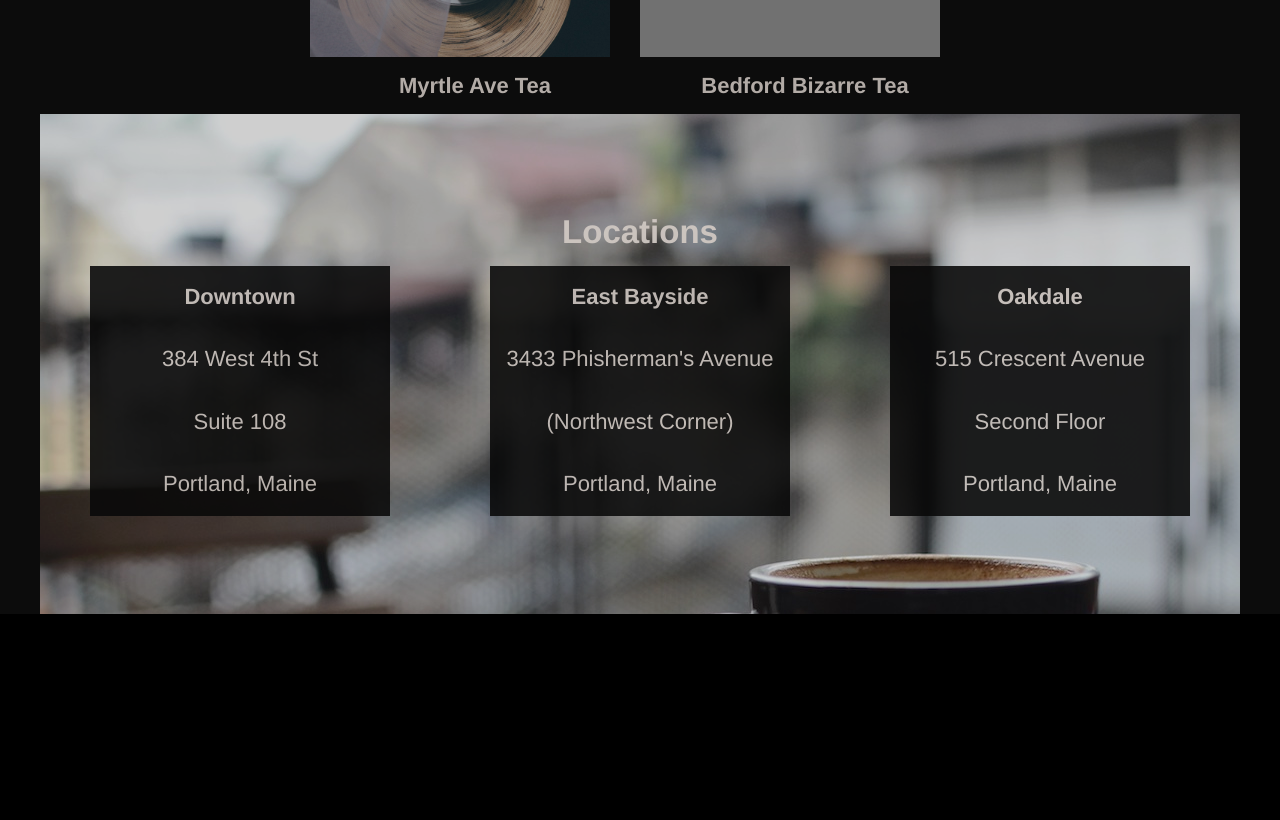
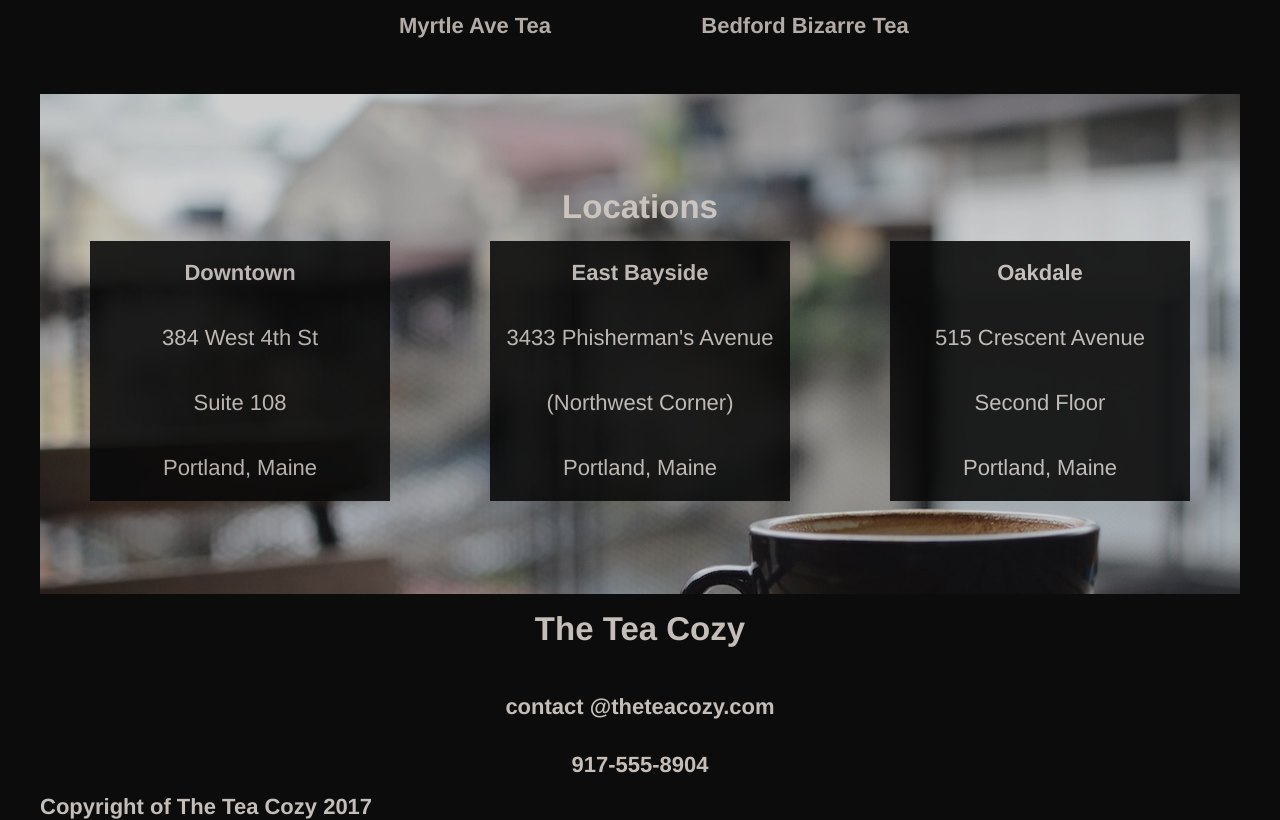
Before and after one commit to alonsoayalar/TeaCozy, a plain HTML site: page index.html in a window 1280 px wide. Shown: the part 1374-2194 px from the top of the page. Before the commit the page ends 1988 px from the top, so only its background shows below. Drawn offline with Linux system fonts and the light colour scheme; grey boxes are pictures that could not be loaded.

Commit message:
Missing details

```diff
--- a/index.html
+++ b/index.html
@@ -85,5 +85,14 @@
 
 
 <!-- Footer -->
+
+<div class="footer">
+  <h2>The Tea Cozy</h2>
+  <h5>contact @theteacozy.com</h5>
+  <h5>917-555-8904</h5>
+</div>
+<div class="copyright">
+  <h5>Copyright of The Tea Cozy 2017</h5>
+</div>
   </body>
 </html>
--- a/resources/css/style.css
+++ b/resources/css/style.css
@@ -76,7 +76,7 @@ h4 {
   flex-direction: column;
   justify-content: center;
   align-items: center;
-  margin-top: 100px;
+  margin-top: 40px;
 }
 
 .teas {
@@ -113,7 +113,9 @@ h4 {
   justify-content: center;
   align-items: center;
   height: 500px;
-  background-image: url("../images/locationsBackground.jpg")
+  background-image: url("../images/locationsBackground.jpg");
+  background-size: 1200px 750px;
+  margin-top: 40px;
 }
 
 .stage3 h2 {
@@ -135,7 +137,7 @@ h4 {
   flex-direction:column;
   justify-content: space-around;
   width: 300px;
-  height:250px;
+  height:260px;
 }
 
 .center {
@@ -143,7 +145,7 @@ h4 {
   flex-direction: column;
   justify-content: space-around;
   width: 300px;
-  height:250px;
+  height:260px;
 }
 
 .right {
@@ -151,5 +153,26 @@ h4 {
   flex-direction: column;
   justify-content: space-around;
   width: 300px;
-  height:250px;
+  height:260px;
 }
+
+/* Footer */
+
+.footer {
+  display: flex;
+  flex-direction:column;
+  justify-content: space-around;
+  height:200px;
+}
+
+.copyright {
+  display:flex;
+  width: 1200px;
+}
+
+.copyright h5 {
+  display: flex;
+  justify-content: flex-start;
+  text-align: left;
+  width:100%;
+}
```
